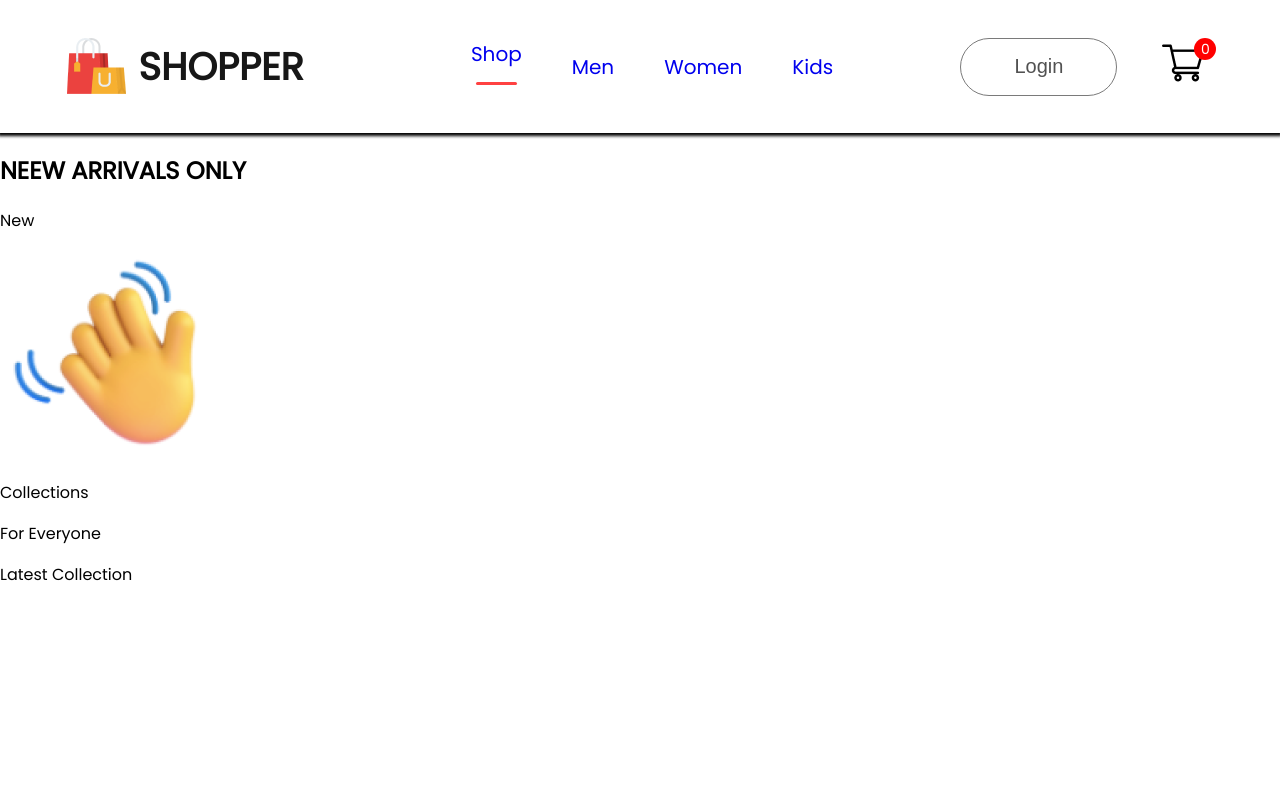
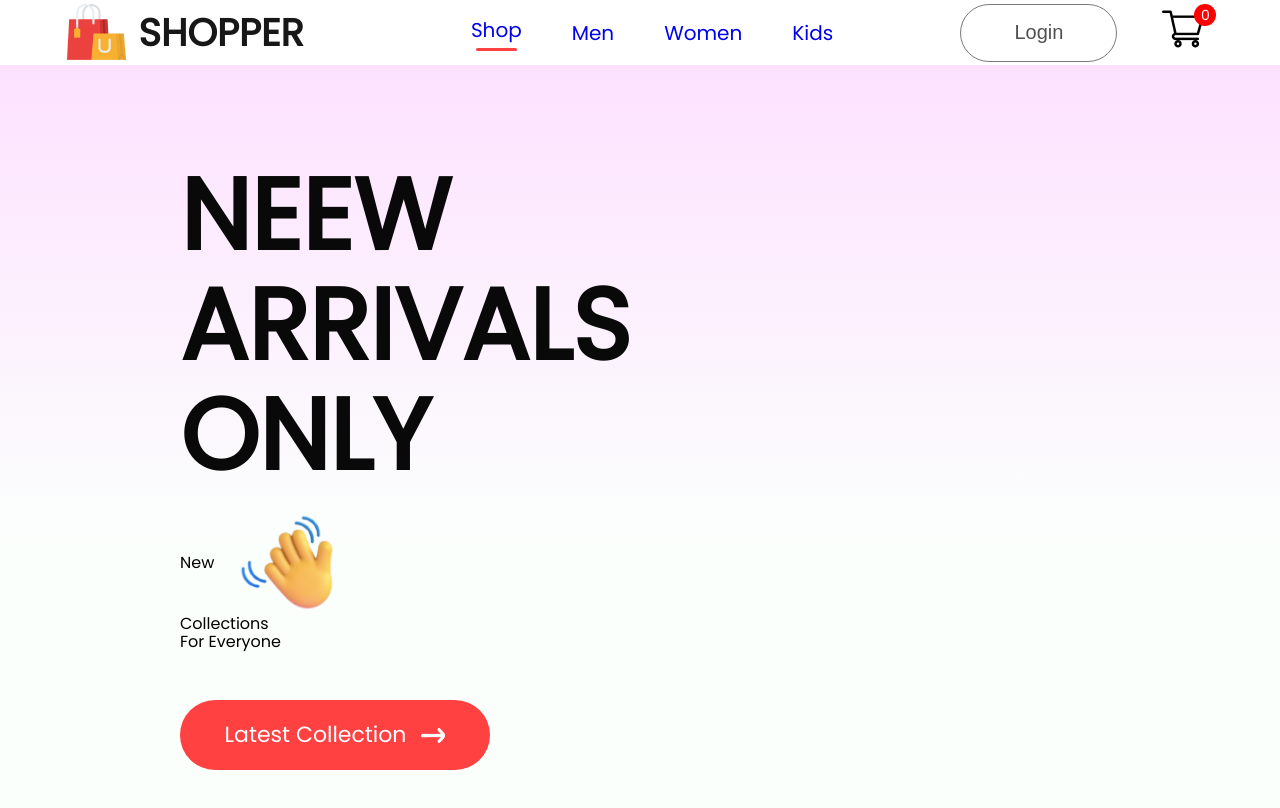
Before and after one commit to RupeshSahu969/E-commerce_project, a React (Create React App) app: page / in a window 1280 px wide. Shown: the top 808 px of the page. Built offline with nearby package versions, Linux system fonts and the light colour scheme.

Commit message:
add hro section

```diff
--- a/src/Component/Hero/Hero.jsx
+++ b/src/Component/Hero/Hero.jsx
@@ -2,6 +2,8 @@ import React from 'react'
 import "./hero.css"
 import hand_icon from "../Assets/hand_icon.png"
 import arrow_icon from "../Assets/arrow.png"
+import hero_image from "../Assets/hero_image.png"
+
 
 const Hero = () => {
 
@@ -10,7 +12,7 @@ const Hero = () => {
             <div className="hero-left">
                 <h2>NEEW ARRIVALS ONLY</h2>
                 <div>
-                    <div className="hand-hand">
+                    <div className="hero-hand-icon">
                         <p>New</p>
                         <img src={hand_icon} alt="" />
                     </div>
@@ -23,6 +25,7 @@ const Hero = () => {
                 </div>
             </div>
             <div className="hero-right">
+            {/* <img src={hero_image} alt="" /> */}
             </div>
         </div>
     )
--- a/src/Component/Hero/hero.css
+++ b/src/Component/Hero/hero.css
@@ -0,0 +1,53 @@
+.hero {
+  height: 100vh;
+  background: linear-gradient(180deg, #fde1ff, #e1ffea22 60%);
+  display: flex;
+}
+
+.hero-left {
+  flex: 1;
+  display: flex;
+  flex-direction: column;
+  justify-content: center;
+  gap: 20px;
+  padding-left: 180px;
+  line-height: 1.1;
+}
+
+.hero-left h2 {
+  color: #090909;
+  font-size: 100px;
+  font-weight: 700;
+}
+.hero-hand-icon{
+    display: flex;
+    align-items: center;
+    gap: 20px;
+
+}
+.hero-hand-icon img{
+    width: 105px;
+}
+.hero-latest-btn{
+    display: flex;
+    justify-content: center;
+    align-items: center;
+    gap: 15px;
+    width: 310px;
+    height: 70px;
+    border-radius: 75px;
+    margin-top: 30px;
+    background: #ff4141;
+    color: white;
+    font-size: 22px;
+    font-weight: 500;
+
+}
+.hero-right{
+    flex: 1;
+    display: flex;
+    align-items: center;
+    justify-content: center;
+
+
+}
--- a/src/index.css
+++ b/src/index.css
@@ -1,3 +1,7 @@
+*{
+  margin: 0;
+}
+
 body {
   margin: 0;
   font-family: -apple-system, BlinkMacSystemFont, 'Segoe UI', 'Roboto', 'Oxygen',
```
